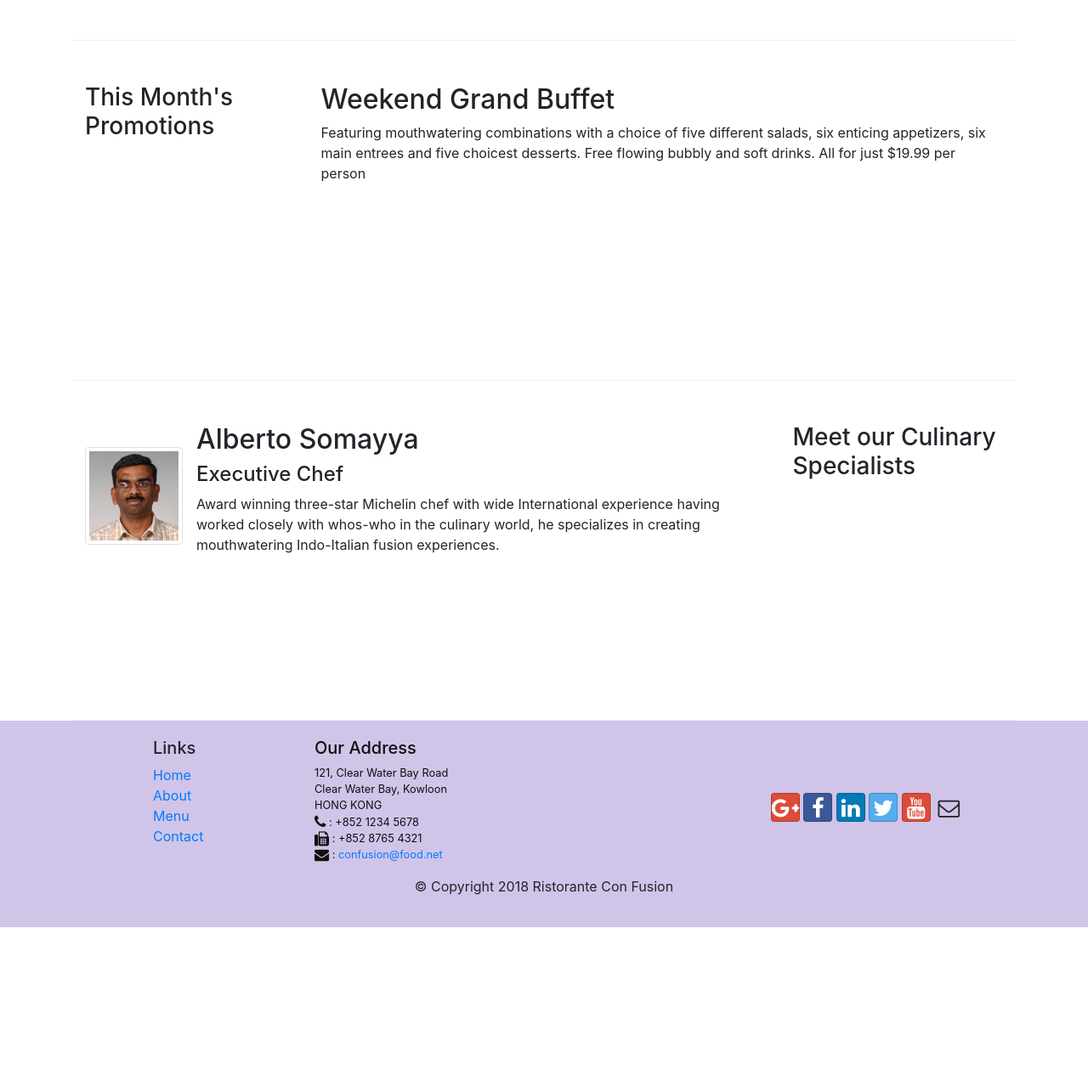
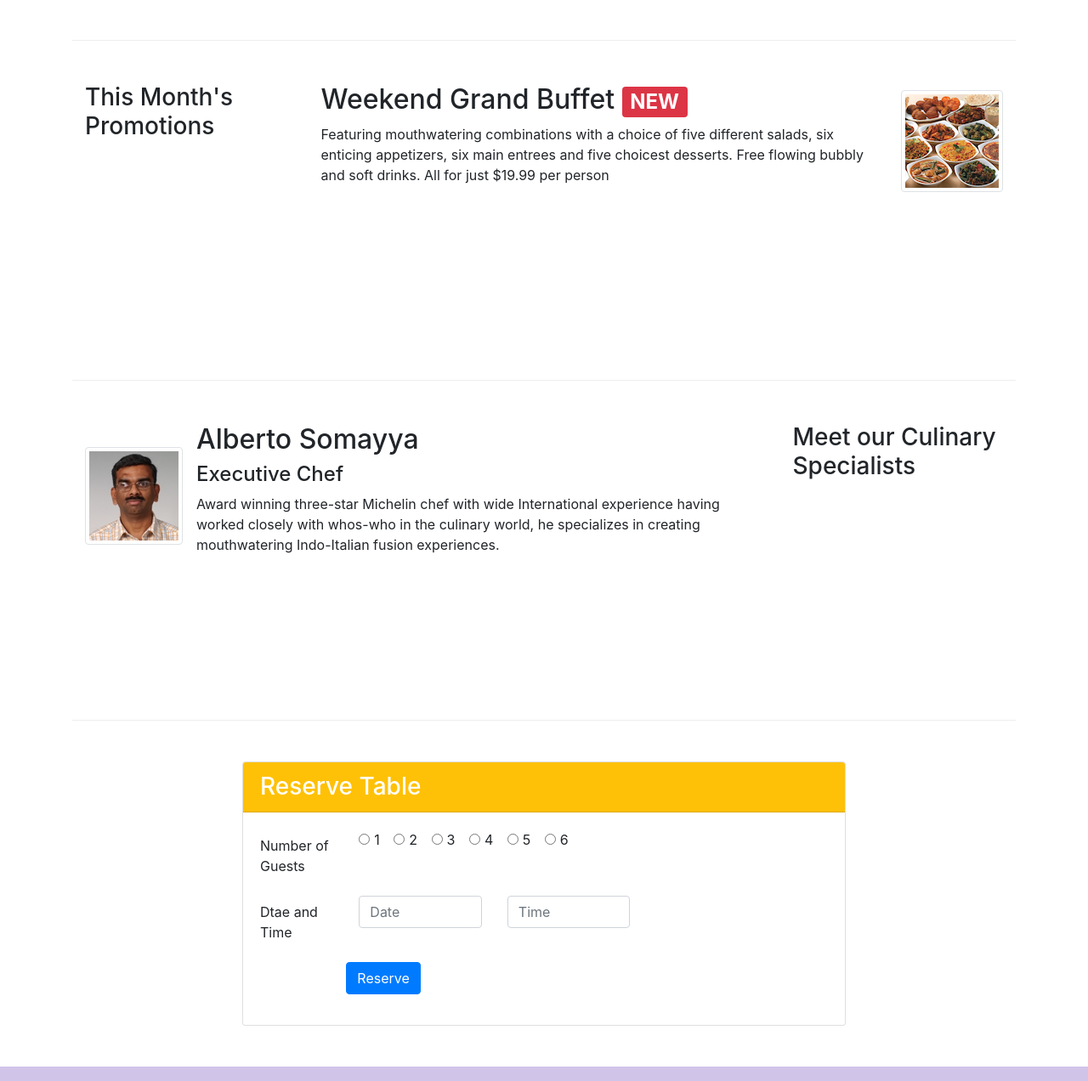
Before and after one commit to Shareef512/conFusion, a website: page index.html in a window 1280 px wide. Shown: the part 686-1958 px from the top of the page at 85% size. Before the commit the page ends 1777 px from the top, so only its background shows below. Drawn offline with nearby package versions, Linux system fonts and the light colour scheme.

Commit message:
assignment 2

```diff
--- a/index.html
+++ b/index.html
@@ -42,7 +42,18 @@
                     <p>We take inspiration from the World's best cuisines, and create a unique fusion experience. Our lipsmacking creations will tickle your culinary senses!</p>
                 </div>
                 <div class="col-12 col-sm align-self-center">
-                    <img src="img/logo.png" class="img-fluid">
+                    <div class="row">
+                        <div class="col-12 col-sm-6">
+                            <img src="img/logo.png" class="img-fluid">
+                        </div>
+                        <div class="col-10 col-sm-6 align-self-center">
+                            <button type="button" class="btn btn-warning btn-block mt-5 btn-lg" data-target="#Reserve">Reserve Table</button>
+                        </div>
+
+
+
+                    </div>
+
 
                 </div>
             </div>
@@ -74,9 +85,18 @@
             <div class="col-12 col-sm-4 col-md-3">
                 <h3>This Month's Promotions</h3>
             </div>
-            <div class="col col-sm col-md">
-                <h2>Weekend Grand Buffet</h2>
-                <p>Featuring mouthwatering combinations with a choice of five different salads, six enticing appetizers, six main entrees and five choicest desserts. Free flowing bubbly and soft drinks. All for just $19.99 per person </p>
+            <div class="col col-sm-6 col-md">
+                <div class="media">
+
+                    <div class="media-body">
+                    <h2 class="mt-0 media-heading">Weekend Grand Buffet
+                        <span class="badge badge-danger">NEW</span>
+                    </h2>
+                    <p class="d-none d-sm-block">Featuring mouthwatering combinations with a choice of five different salads, six enticing appetizers, six main entrees and five choicest desserts. Free flowing bubbly and soft drinks. All for just $19.99 per person </p>
+                </div>
+                <img src="img/buffet.png" alt="buffet" class="d-flex ml-3 img-thumbnail align-self-center">
+                </div>
+
             </div>
         </div>
 
@@ -95,7 +115,58 @@
                 </div>
             </div>
         </div>
-    </div>
+
+        <div class="col-12 offset-2 col-md-8 offset-2 mt-5 mb-5">
+            <div class="card">
+                <h3 class="card-header bg-warning text-white">Reserve Table</h3>
+                <div class="card-body">
+                <form>
+                    <div class="form-group row">
+                        <label class="col-12 col-md-2 col-form-label" for="numberofguest" >Number of Guests</label>
+                        <div class="col-12 col-md-8">
+                            <div class="form-check form-check-inline">
+                            <input class="form-check-input" type="radio" name="inlineRadioOptions" id="inlineRadio1" value="option1">
+                            <label class="form-check-label" for="inlineRadio1">1</label>
+                        </div>
+                        <div class="form-check form-check-inline">
+                            <input class="form-check-input" type="radio" name="inlineRadioOptions" id="inlineRadio2" value="option2">
+                            <label class="form-check-label" for="inlineRadio2">2</label>
+                        </div>
+                        <div class="form-check form-check-inline">
+                            <input class="form-check-input" type="radio" name="inlineRadioOptions" id="inlineRadio3" value="option3">
+                            <label class="form-check-label" for="inlineRadio3">3</label>
+                        </div>
+                        <div class="form-check form-check-inline">
+                            <input class="form-check-input" type="radio" name="inlineRadioOptions" id="inlineRadio1" value="option1">
+                            <label class="form-check-label" for="inlineRadio1">4</label>
+                        </div>
+                        <div class="form-check form-check-inline">
+                            <input class="form-check-input" type="radio" name="inlineRadioOptions" id="inlineRadio2" value="option2">
+                            <label class="form-check-label" for="inlineRadio2">5</label>
+                        </div>
+                        <div class="form-check form-check-inline">
+                            <input class="form-check-input" type="radio" name="inlineRadioOptions" id="inlineRadio3" value="option3">
+                            <label class="form-check-label" for="inlineRadio3">6</label>
+                        </div>
+                        </div>
+                    </div>
+                    <div class="form-group row">
+                        <label class="col-10 col-md-2 col-form-label" for="numberofguest" >Dtae and Time</label>
+                         <div class="col-md-3"><input type="text" name="date" class="form-control" id="date" placeholder="Date"></div>
+                         <div class="col-md-3"><input type="text" name="date" class="form-control" id="time" placeholder="Time"></div>
+
+                    </div>
+                    <div class="form-group row">
+                        <button class="btn btn-primary offset-2">Reserve</button>
+                    </div>
+
+                </form>
+                </div>
+            </div>
+
+        </div>
+
+        </div>
 
     <footer class="footer">
         <div class="container">
```
